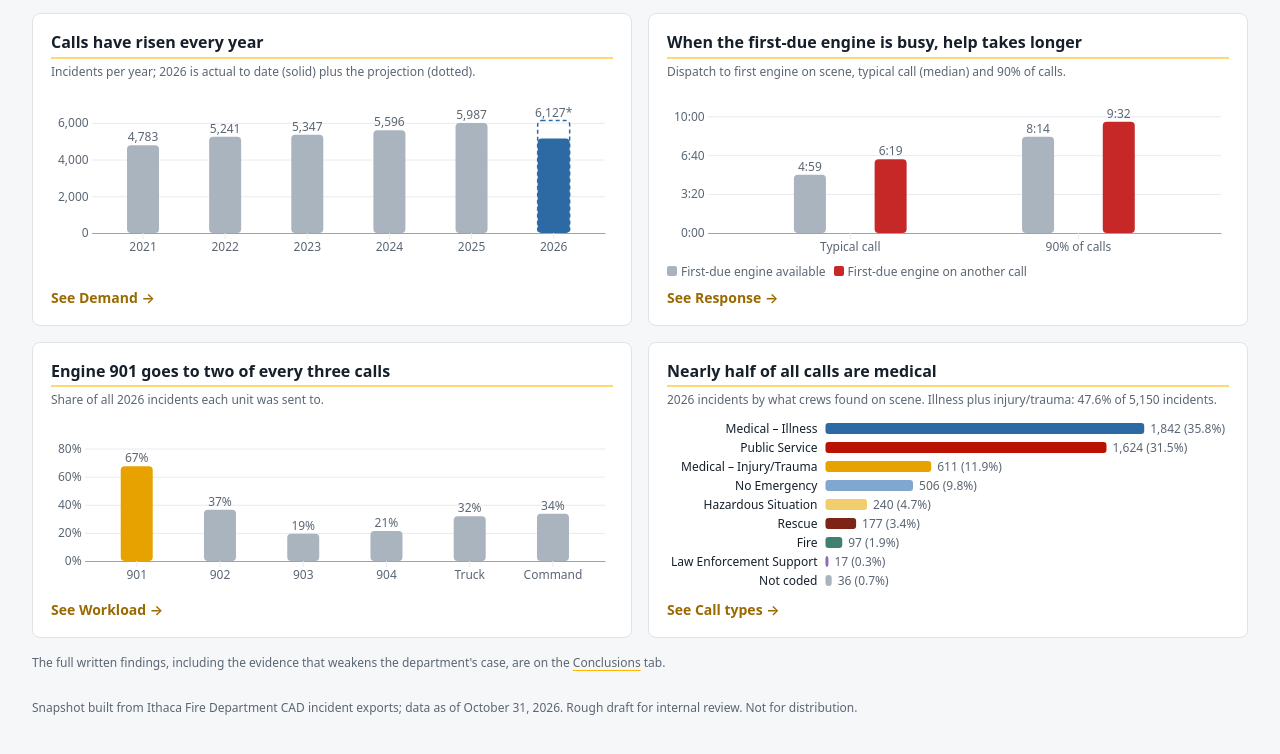
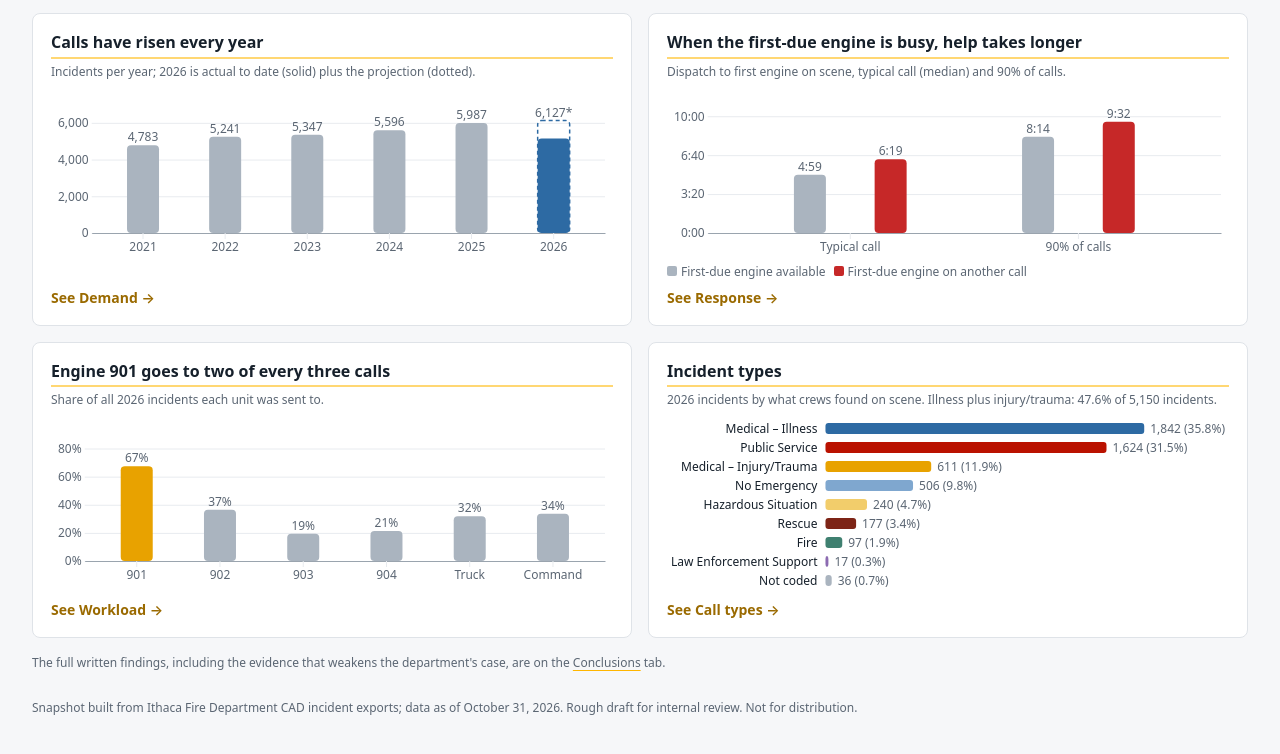
Before and after one commit to ktkoehler13/IFD-Dashboard, a plain HTML site: page index.html in a window 1280 px wide. Shown: the part 549-1303 px from the top of the page. Drawn offline with nearby package versions, Linux system fonts and the light colour scheme.

Commit message:
Summary: title the call-type card 'Incident types'
Co-Authored-By: Claude Fable 5.2 <noreply@anthropic.com>
Claude-Session: https://claude.ai/code/session_01T362pfL5mbB5uZ3fz3Q2LU

```diff
--- a/index.html
+++ b/index.html
@@ -235,7 +235,7 @@ html,body{margin:0;background:var(--color-bg);color:var(--color-fg);font-family:
         <span class="ifd-more">See Workload →</span>
       </div>
       <div class="ifd-card ifd-teaser" data-go="types" role="link" tabindex="0" id="tz-types-card">
-        <h3>Nearly half of all calls are medical</h3>
+        <h3>Incident types</h3>
         <p class="ifd-note">2026 incidents by what crews found on scene. <span id="tz-types-med"></span></p>
         <div class="ifd-chart ifd-chart-sm" id="tz-types" data-source="groups"></div>
         <span class="ifd-more">See Call types →</span>
```
